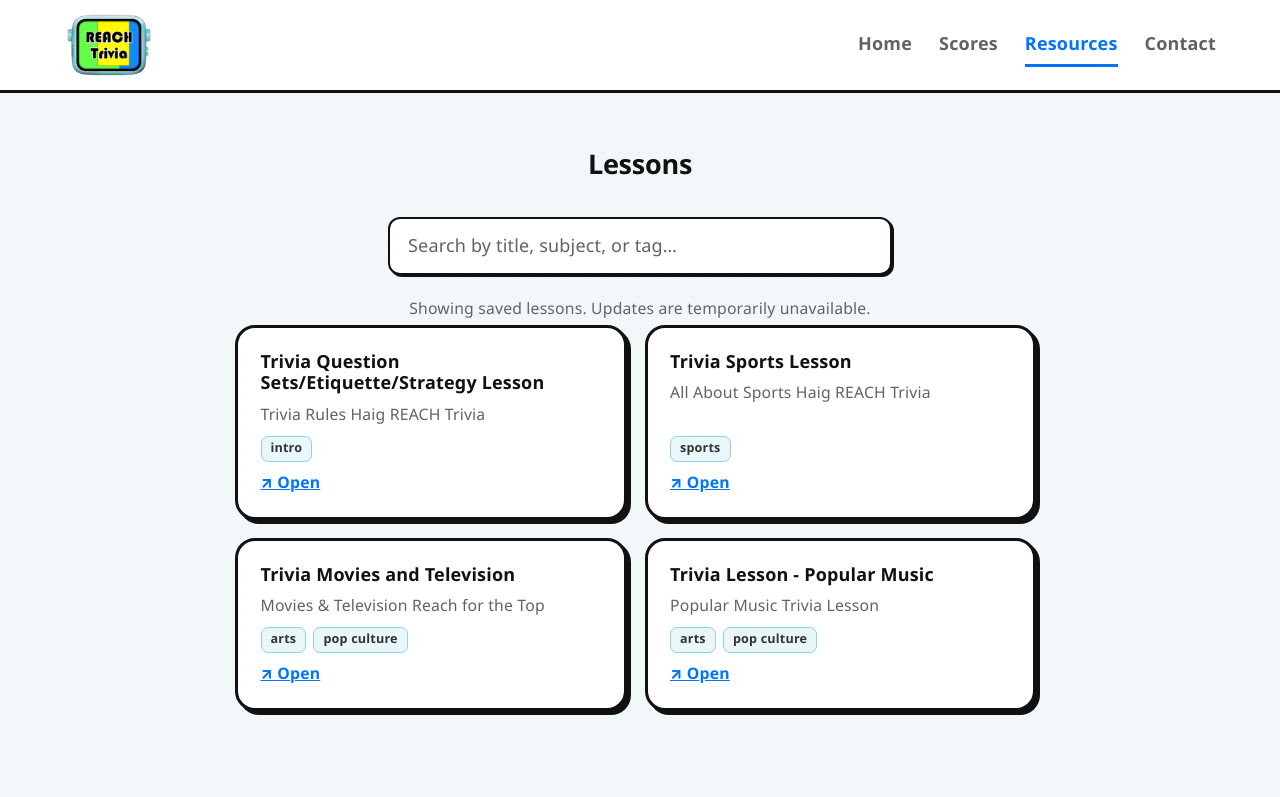
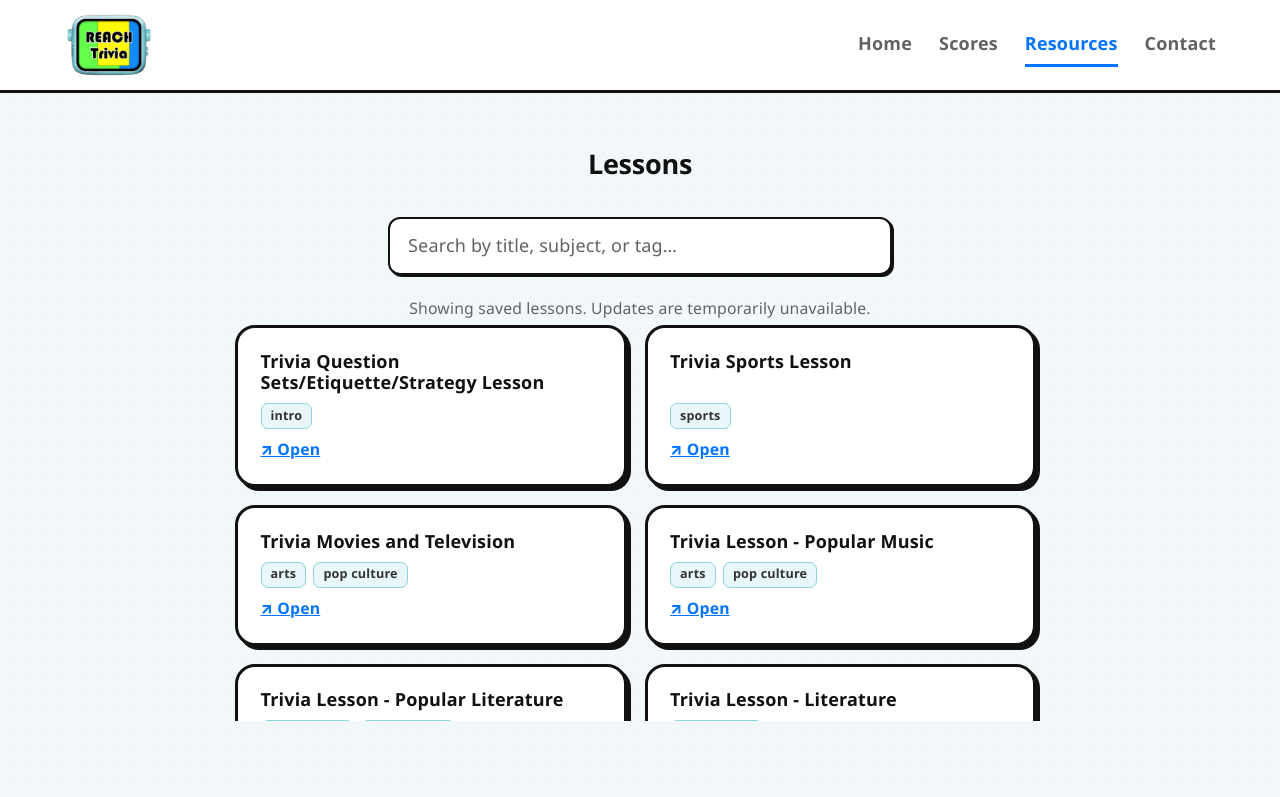
Before and after one commit to Reach-Trivia/reach-trivia.github.io, a React (Vite) app in the folder trivia-club/: page /resources in a window 1280 px wide. Shown: the top 797 px of the page. Built offline with nearby package versions, Linux system fonts and the light colour scheme; no server answers.

Commit message:
Remove lesson descriptions

```diff
--- a/trivia-club/api/_lib/drive.js
+++ b/trivia-club/api/_lib/drive.js
@@ -9,7 +9,7 @@ export async function fetchDriveLessons(
   do {
     const params = new URLSearchParams({
       q: `'${lessonsFolderId}' in parents and trashed = false and mimeType = 'application/vnd.google-apps.presentation'`,
-      fields: "nextPageToken,files(id,name,description)",
+      fields: "nextPageToken,files(id,name)",
       pageSize: "1000",
       orderBy: "name_natural",
     });
--- a/trivia-club/src/data/resources.js
+++ b/trivia-club/src/data/resources.js
@@ -3,7 +3,6 @@ export const resources = [
   {
     id: "1tm_zDYqn7EJsLFdveNrpjpw7mirdqWeg8pTa_t1mvGs",
     title: "Trivia Question Sets/Etiquette/Strategy Lesson",
-    description: "Trivia Rules Haig REACH Trivia",
     tags: ["intro"],
     slideUrl:
       "https://docs.google.com/presentation/d/1tm_zDYqn7EJsLFdveNrpjpw7mirdqWeg8pTa_t1mvGs/edit?usp=drive_link",
@@ -12,7 +11,6 @@ export const resources = [
   {
     id: "1OipstngqJ4nDIeb6fVIJ1xGm5C1AiDYJwjp-_w5jKiE",
     title: "Trivia Sports Lesson",
-    description: "All About Sports Haig REACH Trivia",
     tags: ["sports"],
     slideUrl:
       "https://docs.google.com/presentation/d/1OipstngqJ4nDIeb6fVIJ1xGm5C1AiDYJwjp-_w5jKiE/edit?usp=drive_link",
@@ -21,7 +19,6 @@ export const resources = [
   {
     id: "13K4PosghvbaHc_FQXpyOaT_soRV2KA6I_M4C7rPtEIc",
     title: "Trivia Movies and Television",
-    description: "Movies & Television Reach for the Top",
     tags: ["arts", "pop culture"],
     slideUrl:
       "https://docs.google.com/presentation/d/13K4PosghvbaHc_FQXpyOaT_soRV2KA6I_M4C7rPtEIc/edit?usp=drive_link",
@@ -30,7 +27,6 @@ export const resources = [
   {
     id: "1bWTZYHYH8ygksRSai97qu8Er520tpyLv7rD61MttYqA",
     title: "Trivia Lesson - Popular Music",
-    description: "Popular Music Trivia Lesson",
     tags: ["arts", "pop culture"],
     slideUrl:
       "https://docs.google.com/presentation/d/1bWTZYHYH8ygksRSai97qu8Er520tpyLv7rD61MttYqA/edit?usp=drive_link",
@@ -39,7 +35,6 @@ export const resources = [
   {
     id: "1IhpF5wwaDr7r3nXm3YUeRgUY2h0i0UXnq3tk1cOB6ow",
     title: "Trivia Lesson - Popular Literature",
-    description: "Popular Literature Trivia Lesson",
     tags: ["humanities", "pop culture"],
     slideUrl:
       "https://docs.google.com/presentation/d/1IhpF5wwaDr7r3nXm3YUeRgUY2h0i0UXnq3tk1cOB6ow/edit?usp=drive_link",
@@ -48,7 +43,6 @@ export const resources = [
   {
     id: "1qvzJB3QDXil2Rs39UTAVYUurjBuMyGxmL9wGh3nFqLw",
     title: "Trivia Lesson - Literature",
-    description: "Literature Trivia Lesson",
     tags: ["humanities"],
     slideUrl:
       "https://docs.google.com/presentation/d/1qvzJB3QDXil2Rs39UTAVYUurjBuMyGxmL9wGh3nFqLw/edit?usp=drive_link",
@@ -57,7 +51,6 @@ export const resources = [
   {
     id: "1Gg9mZtAJqdhAfxB5XXpGDatUxHw2tXDRswDm_qN85DM",
     title: "Trivia Geography Lesson",
-    description: "Geography Lesson Haig REACH Trivia",
     tags: ["science", "contemporary world"],
     slideUrl:
       "https://docs.google.com/presentation/d/1Gg9mZtAJqdhAfxB5XXpGDatUxHw2tXDRswDm_qN85DM/edit?usp=drive_link",
@@ -66,7 +59,6 @@ export const resources = [
   {
     id: "1RPDrWpWBxs1ZNKn3-jyZ6ONF3ndAsmbJewa5tazsPeo",
     title: "Trivia Classical Music Lesson",
-    description: "Classical Music Lesson Haig REACH Trivia",
     tags: ["arts", "humanities"],
     slideUrl:
       "https://docs.google.com/presentation/d/1RPDrWpWBxs1ZNKn3-jyZ6ONF3ndAsmbJewa5tazsPeo/edit?usp=drive_link",
@@ -75,7 +67,6 @@ export const resources = [
   {
     id: "188P98WWKxH79Bc7wdOZMm8-4ovxECpe7rsTzHhA2OW0",
     title: "Social Science Trivia Lesson",
-    description: "Social Science Trivia Lesson",
     tags: ["humanities", "contemporary world"],
     slideUrl:
       "https://docs.google.com/presentation/d/188P98WWKxH79Bc7wdOZMm8-4ovxECpe7rsTzHhA2OW0/edit?usp=drive_link",
@@ -84,7 +75,6 @@ export const resources = [
   {
     id: "14emHgV4AWSrvioYoBjB-mpd_AbIjYO29rCaRImJdrJ0",
     title: "Religion and Myth Lesson for Trivia",
-    description: "Religion and Myth Trivia Lesson",
     tags: ["humanities"],
     slideUrl:
       "https://docs.google.com/presentation/d/14emHgV4AWSrvioYoBjB-mpd_AbIjYO29rCaRImJdrJ0/edit?usp=drive_link",
@@ -93,7 +83,6 @@ export const resources = [
   {
     id: "1Ai2M1ipU5gA0wotSySXNetGtQUe8WB_6VL1q36XEMQU",
     title: "Trivia Video Games",
-    description: "Video Games Trivia Lesson",
     tags: ["arts", "pop culture"],
     slideUrl:
       "https://docs.google.com/presentation/d/1Ai2M1ipU5gA0wotSySXNetGtQUe8WB_6VL1q36XEMQU/edit?usp=drive_link",
@@ -102,7 +91,6 @@ export const resources = [
   {
     id: "1RhYC4yggIQELHhWszB-gi0K2fb9RyCg5ZYbiEWDZPpM",
     title: "Trivia Visual Arts",
-    description: "Visual Arts Trivia Lesson",
     tags: ["arts", "humanities"],
     slideUrl:
       "https://docs.google.com/presentation/d/1RhYC4yggIQELHhWszB-gi0K2fb9RyCg5ZYbiEWDZPpM/edit?usp=drive_link",
@@ -111,7 +99,6 @@ export const resources = [
   {
     id: "1ViyM4JDOSfh6OIxjBbZGg3VUwcUoeds1x52IEwtDc1s",
     title: "History Foundations I: Pre-500 to 1499",
-    description: "History Foundations I Pre-500 to 1499 Trivia Club - Lesson",
     tags: ["history", "humanities"],
     slideUrl:
       "https://docs.google.com/presentation/d/1ViyM4JDOSfh6OIxjBbZGg3VUwcUoeds1x52IEwtDc1s/edit?usp=drive_link",
@@ -120,7 +107,6 @@ export const resources = [
   {
     id: "1P09Q7mYoFdneFd1aEcAE_4wupchcnunX6quB4BEjDok",
     title: "History Foundations II: 1500 to 2021",
-    description: "History Foundations II 1500 to 2021 Trivia Club - Lesson",
     tags: ["history", "humanities"],
     slideUrl:
       "https://docs.google.com/presentation/d/1P09Q7mYoFdneFd1aEcAE_4wupchcnunX6quB4BEjDok/edit?usp=drive_link",
@@ -129,8 +115,6 @@ export const resources = [
   {
     id: "1gGqqaXOHTxjbZwYDlKz3LgUnDCxCodAWB7gIX4d2pJ0",
     title: "Governments and Institutions",
-    description:
-      "Governments and Institutions The Essentials Trivia Club - Lesson",
     tags: ["contemporary world", "humanities"],
     slideUrl:
       "https://docs.google.com/presentation/d/1gGqqaXOHTxjbZwYDlKz3LgUnDCxCodAWB7gIX4d2pJ0/edit?usp=drive_link",
@@ -139,7 +123,6 @@ export const resources = [
   {
     id: "18WK6cf7I4ppMfde3nNQg-RnwOS-UEp41Ts5opcUNyzM",
     title: "Business Trivia-Lesson",
-    description: "Business Trivia Lesson",
     tags: ["contemporary world"],
     slideUrl:
       "https://docs.google.com/presentation/d/18WK6cf7I4ppMfde3nNQg-RnwOS-UEp41Ts5opcUNyzM/edit?usp=drive_link",
@@ -148,7 +131,6 @@ export const resources = [
   {
     id: "1Y7NseK46NRU9JhZ1RebSvLQ1eoMKnwJ-da6JyU7LZx4",
     title: "CURRENT EVENTS: AUGUST 2026",
-    description: "Current Events August 2026 Trivia Club - Lesson",
     tags: ["contemporary world"],
     slideUrl:
       "https://docs.google.com/presentation/d/1Y7NseK46NRU9JhZ1RebSvLQ1eoMKnwJ-da6JyU7LZx4/edit?usp=drive_link",
--- a/trivia-club/src/pages/Resources.jsx
+++ b/trivia-club/src/pages/Resources.jsx
@@ -7,10 +7,8 @@ export default function Resources() {
   const [search, setSearch] = useState("");
   const { lessons, refreshFailed } = useDriveLessons();
   const query = search.trim().toLowerCase();
-  const filtered = lessons.filter(({ title, description, tags }) =>
-    [title, description, ...tags].some((text) =>
-      text.toLowerCase().includes(query),
-    ),
+  const filtered = lessons.filter(({ title, tags }) =>
+    [title, ...tags].some((text) => text.toLowerCase().includes(query)),
   );
 
   return (
@@ -45,7 +43,6 @@ export default function Resources() {
               {filtered.map((resource) => (
                 <article key={resource.id} className="card resource-card">
                   <h2 className="card-title">{resource.title}</h2>
-                  <p className="muted">{resource.description}</p>
                   <div className="resource-tags">
                     {resource.tags.map((tag) => (
                       <span key={tag} className="resource-tag">
--- a/trivia-club/src/utils/driveLessons.js
+++ b/trivia-club/src/utils/driveLessons.js
@@ -19,10 +19,6 @@ export function mergeDriveLessons(files, existing) {
       return {
         id: file.id,
         title: file.name,
-        description:
-          saved?.description ||
-          file.description ||
-          "Open the slides to explore this lesson.",
         tags: saved?.tags || [],
         slideUrl: `https://docs.google.com/presentation/d/${encodeURIComponent(file.id)}/edit`,
       };
```
Also changed, not shown: 2 other files (tests, documents, lock files or other folders).
